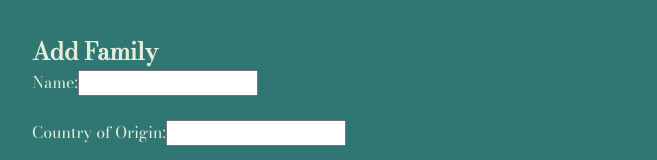
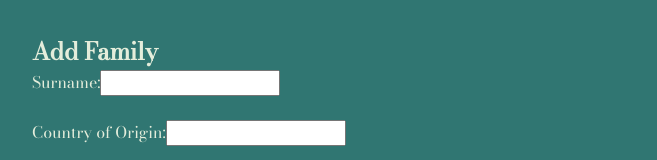
Before and after one commit to Lindsaykinn/frontend-roots, a React (Create React App) app: page /families/new in a window 1280 px wide. Shown: the part 141-301 px from the top of the page, without its empty margins (308-965 px from the left). Built offline with nearby package versions, Linux system fonts and the light colour scheme; no server answers.

Commit message:
updated family attribute

```diff
--- a/src/components/CreateFamily.js
+++ b/src/components/CreateFamily.js
@@ -30,8 +30,8 @@ class Form extends Component {
 
         <form onSubmit={ this.handleSubmit }>
           <div>
-            <label htmlFor='name'>Name:</label>
-            <input type="text" id='name' name='name' value={this.state.name} onChange={this.handleChange}/>
+            <label htmlFor='surname'>Surname:</label>
+            <input type="text" id='surname' name='surname' value={this.state.surname} onChange={this.handleChange}/>
           </div>
           <br/>
           <div>
```
